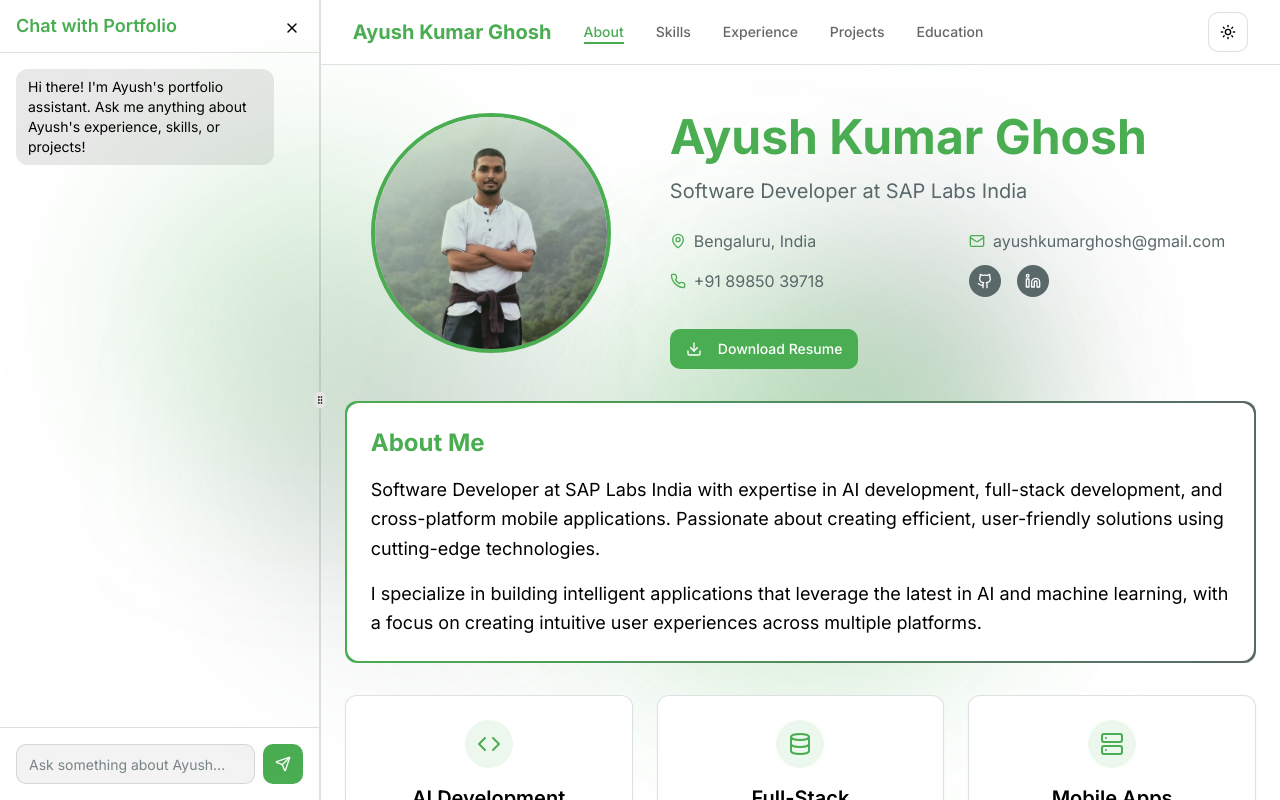
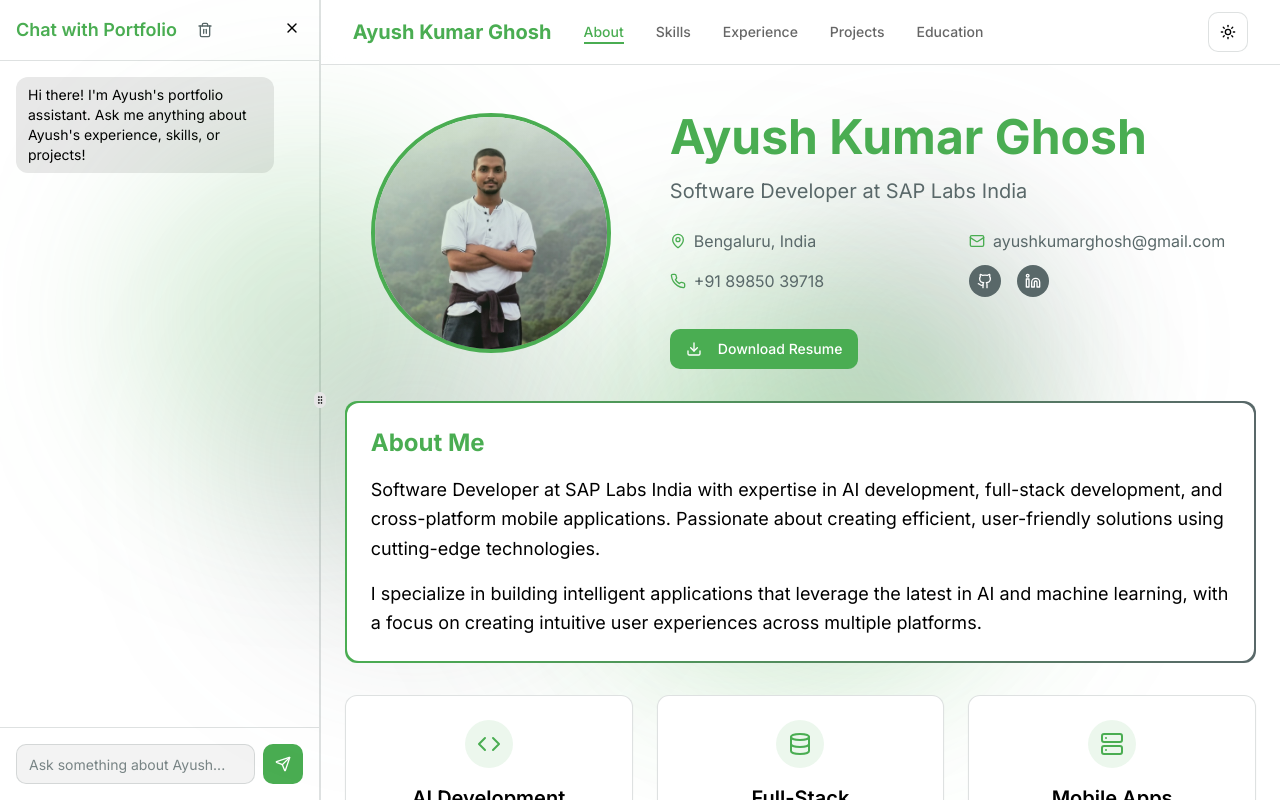
Before and after one commit to ayushkumarghosh/AI-Portfolio, a Next.js app: page / in a window 1280 px wide. Built offline with nearby package versions, Linux system fonts and the light colour scheme.

Commit message:
added clear chat history

```diff
--- a/components/chat-interface.tsx
+++ b/components/chat-interface.tsx
@@ -6,7 +6,7 @@ import { useState, useRef, useEffect } from "react"
 import { Button } from "@/components/ui/button"
 import { Input } from "@/components/ui/input"
 import { ScrollArea } from "@/components/ui/scroll-area"
-import { Send } from "lucide-react"
+import { Send, Trash2 } from "lucide-react"
 import { cn } from "@/lib/utils"
 import ReactMarkdown from "react-markdown"
 import remarkGfm from "remark-gfm"
@@ -69,6 +69,21 @@ export default function ChatInterface({ onNavigate }: ChatInterfaceProps) {
   const scrollToBottom = () => {
     messagesEndRef.current?.scrollIntoView({ behavior: "smooth" })
   }
+
+  // Function to clear chat history
+  const clearChatHistory = () => {
+    const initialMessage = {
+      role: "assistant" as const,
+      content: "Hi there! I'm Ayush's portfolio assistant. Ask me anything about Ayush's experience, skills, or projects!",
+    };
+
+    setMessages([initialMessage]);
+
+    // Also update localStorage
+    if (typeof window !== "undefined") {
+      localStorage.setItem("chatMessages", JSON.stringify([initialMessage]));
+    }
+  };
 
   const handleSend = async () => {
     if (input.trim() === "") return
@@ -190,8 +205,18 @@ export default function ChatInterface({ onNavigate }: ChatInterfaceProps) {
         }
       `}</style>
       <div className="flex h-full flex-col bg-background border-r border-secondary/20">
-        <div className="flex items-center justify-between border-b border-secondary/20 px-4 py-3">
-          <h2 className="text-lg font-semibold text-primary">Chat with Portfolio</h2>
+        <div className="flex items-center border-b border-secondary/20 px-4 py-3">
+          <h2 className="text-lg font-semibold text-primary mr-2">Chat with Portfolio</h2>
+          <Button
+            variant="ghost"
+            size="sm"
+            className="text-muted-foreground hover:text-destructive"
+            onClick={clearChatHistory}
+            title="Clear chat history"
+          >
+            <Trash2 className="h-4 w-4" />
+          </Button>
+          <div className="flex-1"></div>
         </div>
         <ScrollArea className="flex-1 p-4">
           <div className="flex flex-col gap-4 w-full">
```
